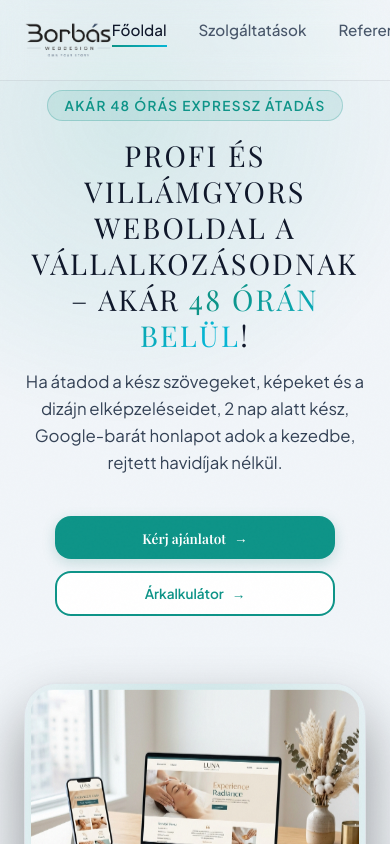
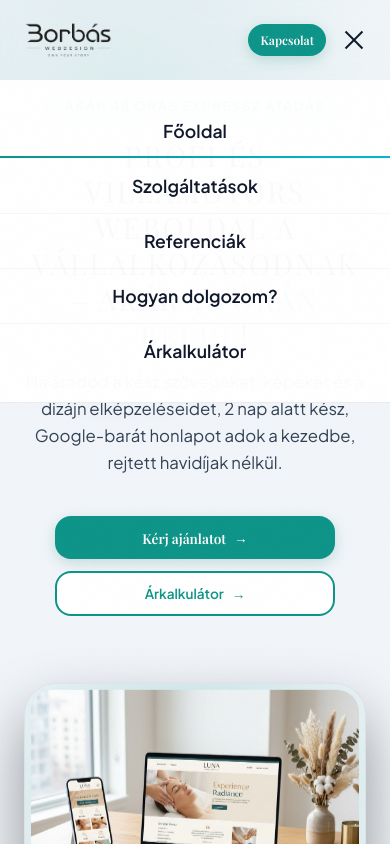
Before and after one commit to denyuel/borbaswebdesign, a React (Vite) app: page / in a window 390 px wide. Both pictures are taken after a click on the element 353 px from the left and 40 px from the top of the page. Shown: the top 844 px of the page. Built offline with nearby package versions, Linux system fonts and the light colour scheme; a web font is replaced by a local one.

Commit message:
fix: implement premium slide-down mobile menu dropdown animation, and add morphing cross/X transition for the active burger menu toggle icon

```diff
--- a/src/components/Navbar.jsx
+++ b/src/components/Navbar.jsx
@@ -27,7 +27,7 @@ export default function Navbar({ onContactClick }) {
                 <Logo id="logo-link" />
 
                 <nav>
-                    <ul className="nav-menu" style={{ display: isMobileMenuOpen ? 'flex' : '' }}>
+                    <ul className={`nav-menu ${isMobileMenuOpen ? 'active' : ''}`}>
                         <li><a href="#hero" className="nav-link active" onClick={() => setIsMobileMenuOpen(false)}>Főoldal</a></li>
                         <li><a href="#szolgaltatasok" className="nav-link" onClick={() => setIsMobileMenuOpen(false)}>Szolgáltatások</a></li>
                         <li><a href="#referenciak" className="nav-link" onClick={() => setIsMobileMenuOpen(false)}>Referenciák</a></li>
--- a/src/index.css
+++ b/src/index.css
@@ -396,6 +396,8 @@ button {
     flex-direction: column;
     gap: 6px;
     width: 24px;
+    cursor: pointer;
+    z-index: 1001;
 }
 
 .mobile-nav-toggle span {
@@ -404,6 +406,18 @@ button {
     height: 2px;
     background: var(--text-white);
     transition: var(--transition-fast);
+}
+
+.mobile-nav-toggle.active span:nth-child(1) {
+    transform: translateY(8px) rotate(45deg);
+}
+
+.mobile-nav-toggle.active span:nth-child(2) {
+    opacity: 0;
+}
+
+.mobile-nav-toggle.active span:nth-child(3) {
+    transform: translateY(-8px) rotate(-45deg);
 }
 
 /* --- HERO SECTION --- */
@@ -1935,7 +1949,55 @@ select.form-input {
     }
 
     .nav-menu {
-        display: none; /* simple burger menu can be added in js */
+        position: fixed;
+        top: 80px;
+        left: 0;
+        width: 100%;
+        background: rgba(255, 255, 255, 0.98);
+        backdrop-filter: blur(12px);
+        -webkit-backdrop-filter: blur(12px);
+        border-bottom: 1px solid var(--border-subtle);
+        display: flex !important;
+        flex-direction: column;
+        align-items: center;
+        gap: 0;
+        padding: 24px 0;
+        z-index: 1000;
+        transform: translateY(-120%);
+        opacity: 0;
+        visibility: hidden;
+        transition: transform 0.4s cubic-bezier(0.16, 1, 0.3, 1), opacity 0.3s ease, visibility 0.3s;
+    }
+
+    .nav-menu.active {
+        transform: translateY(0);
+        opacity: 1;
+        visibility: visible;
+    }
+
+    .nav-menu li {
+        width: 100%;
+        text-align: center;
+    }
+
+    .nav-menu li a {
+        display: block;
+        padding: 16px 0;
+        font-size: 1.1rem;
+        font-weight: 600;
+        width: 100%;
+        color: var(--text-white);
+        border-bottom: 1px solid rgba(15, 23, 42, 0.03);
+        transition: var(--transition-fast);
+    }
+
+    .nav-menu li a:hover {
+        color: var(--color-primary);
+        background: rgba(13, 148, 136, 0.03);
+    }
+
+    .nav-menu li:last-child a {
+        border-bottom: none;
     }
 
     .mobile-nav-toggle {
```
Also changed, not shown: 4 other files (tests, documents, lock files or other folders).
